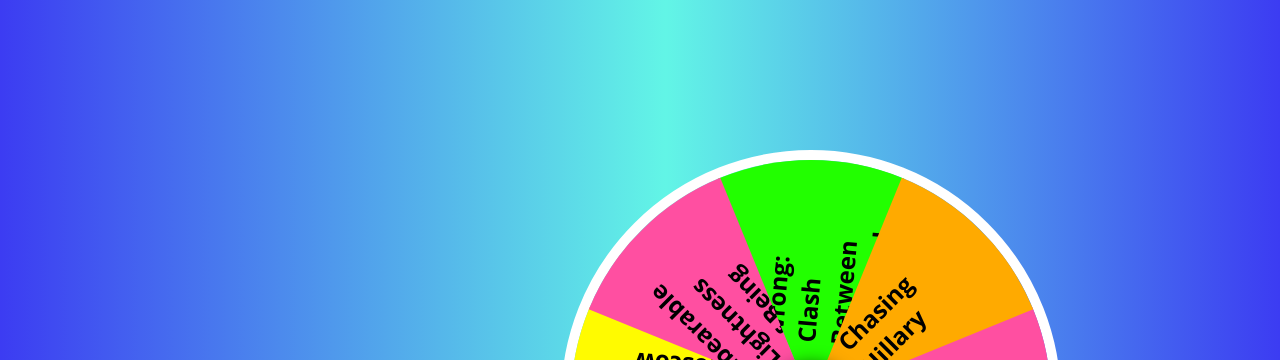
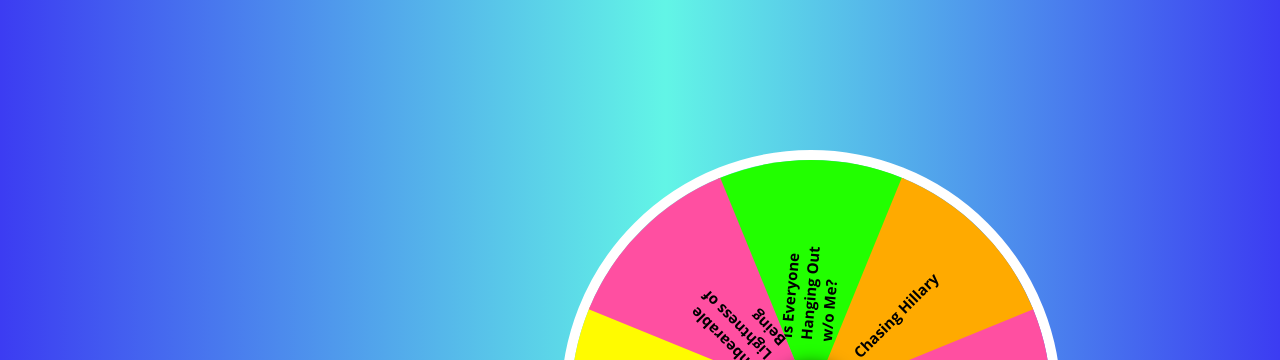
Before and after one commit to christinaasquith/spinning-wheel, a plain HTML site: page index.html in a window 1280 px wide. Shown: the top 360 px of the page. Drawn offline with Linux system fonts and the light colour scheme.

Commit message:
change text size and 1 book

```diff
--- a/index.html
+++ b/index.html
@@ -13,7 +13,7 @@
                     <span class="span1"><b>A Gentleman in Moscow</b></span>
                     <span class="span2"><b>Catcher in the Rye</b></span>
                     <span class="span3"><b>Tightrope</b></span>
-                    <span class="span4"><b>What Went Wrong: Clash Between Islam and Modernity</b></span>
+                    <span class="span4"><b>Is Everyone Hanging Out w/o Me?</b></span>
                 </div>
                 <div class="box2">
                     <span class="span1"><b>Feminine Mystique</b></span>
--- a/style.css
+++ b/style.css
@@ -101,7 +101,7 @@ span{
 }
 
 span b{
-    font-size: 24px;
+    font-size: 15px;
     position: absolute;
     top: 50%;
     left: 50%;
```
